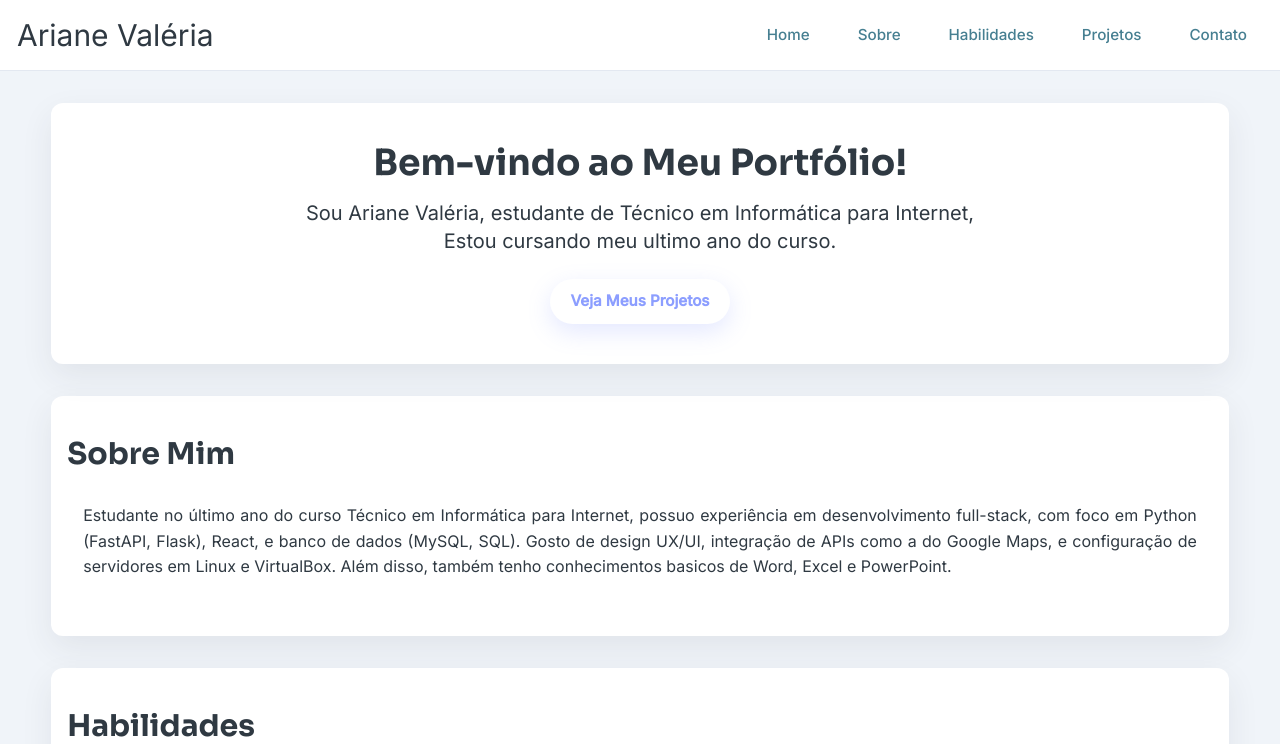
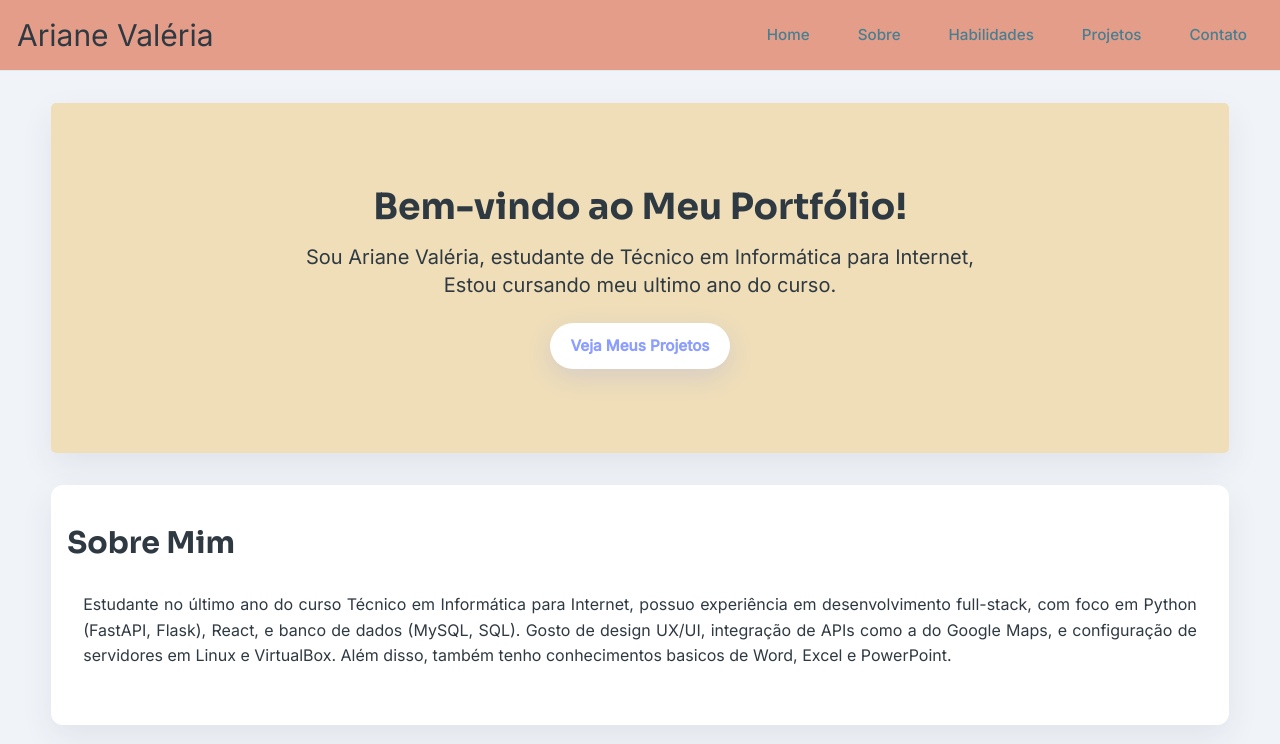
Before and after one commit to arianevaleira/meu-portifolio, a Flask app: page / in a window 1280 px wide. Shown: the top 744 px of the page. Run offline with Flask 3, Linux system fonts and the light colour scheme; some libraries are stand-ins or nearby versions.

Commit message:
Update style.css

```diff
--- a/static/style.css
+++ b/static/style.css
@@ -17,6 +17,13 @@
   --font-stack: system-ui, -apple-system, BlinkMacSystemFont, "Segoe UI", "Inter", "Work Sans", sans-serif;
 }
 
+
+/* .color1 { #efd8a4 };
+.color2 { #e8ae96 };
+.color3 { #e49d89 };
+.color4 { #e47f83 };
+.color5 { #a8c99e }; */
+
 body {
   background-color: var(--bg);
   font-family: 'Inter', sans-serif;
@@ -33,7 +40,7 @@ h2, h3 {
 }
 
 .cabecalho {
-  background: var(--surface);
+  background: #e49d89;
   border-bottom: 1px solid var(--border);
   padding: 17px;
   position: sticky;
@@ -58,11 +65,16 @@ h2, h3 {
 
 #home {
   max-width: 92%;
-  background: var(--surface);
-  padding: 2.5rem 1rem;
-  border-radius: var(--radius);
+  background: #efd8a4c0;
+  padding: 17px;
+  min-height: 350px;
+  border-radius: 5px;
   box-shadow: var(--shadow);
   margin: 2rem auto;
+  display: flex !important;
+  flex-direction: column;
+  align-items: center;
+  justify-content: center;
 }
 
 #sobre {
```
